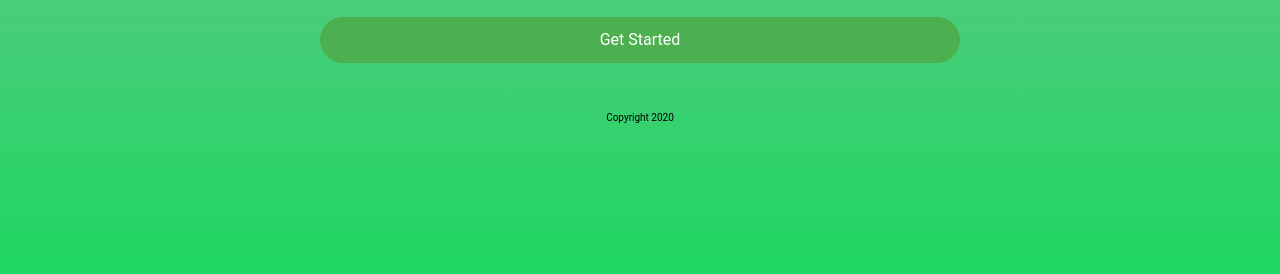
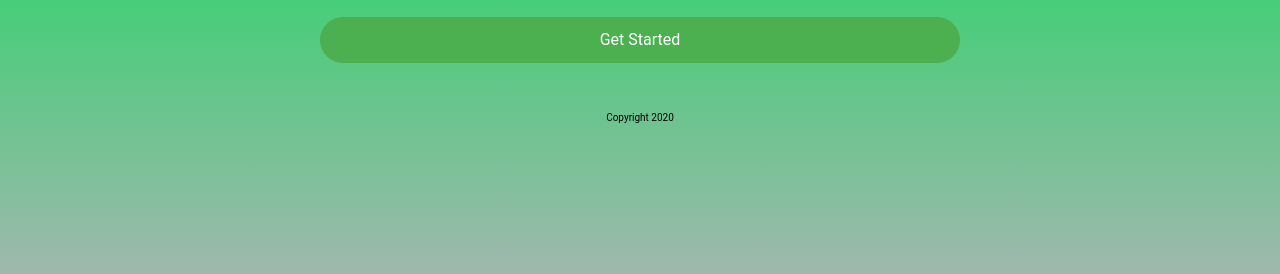
Before and after one commit to spotifysongsuggester5/marketing-page, a plain HTML site: page index.html in a window 1280 px wide. Shown: the part 526-800 px from the top of the page. Drawn offline with Linux system fonts and the light colour scheme.

Commit message:
“Content”

```diff
--- a/less/content.less
+++ b/less/content.less
@@ -1,7 +1,7 @@
 html, body{height:100% !important;}
 
 body{
-  background-image: repeating-linear-gradient(#9fb8ad, #1ED761);
+  background-image: repeating-linear-gradient(#9fb8ad, #1ED761,#9fb8ad);
   background-size: 100%;
   background-repeat: round;
 }
```
Also changed, not shown: css/index.css.
